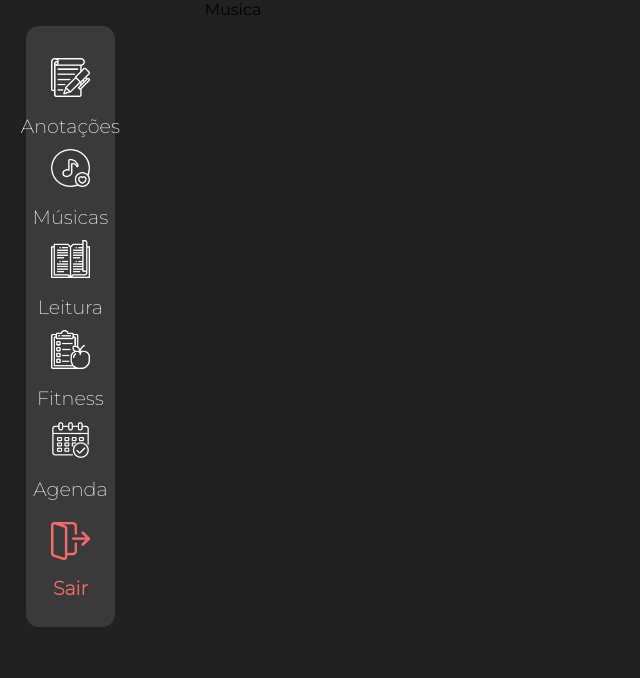
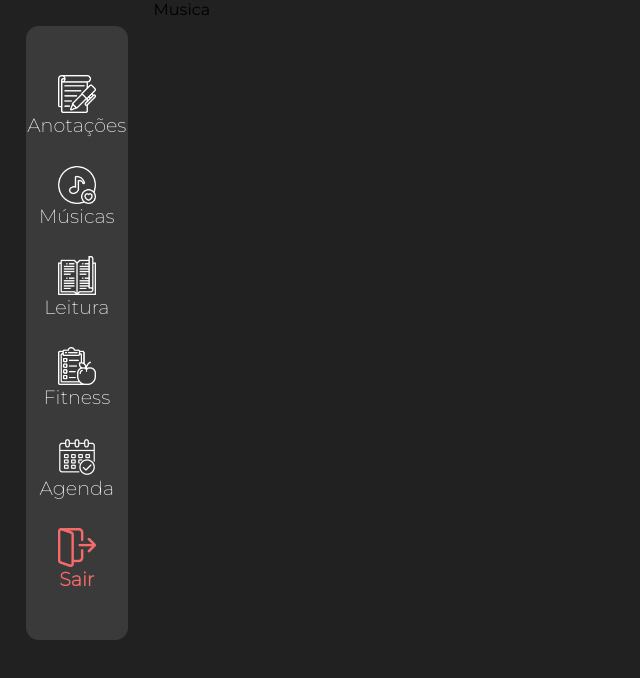
Before and after one commit to GrupoZonaLeste/Calmo, a React (Vite) app: page /musicas in a window 1280 px wide. Shown: the top 678 px of the page, without its empty margins (0-640 px from the left). Built offline with nearby package versions, Linux system fonts and the light colour scheme.

Commit message:
[FIX](frontend): ajuste na sideBar

```diff
--- a/src/components/Sidebar/SideBar.css
+++ b/src/components/Sidebar/SideBar.css
@@ -4,11 +4,10 @@
     justify-content: center;
     align-items: center;
     text-align: center;
-    padding: 1vw;
+    padding: 1.5vw;
     width: 5vw;
     height: 45vw;
     margin: 2vw;
-    margin-right: 7vw;
     background-color: #3A3A3A;
     color: #FFFFFF;
     border-radius: 1vw;
@@ -47,6 +46,7 @@
 .imgClass{
     height: 3vw;
     width: 3vw;
+    margin: 0;
 }
 
 .liClass:hover{
@@ -55,7 +55,7 @@
     cursor: pointer;
 }
 .pClass{
-    margin-top: 0.1vw;
+    margin: 0;
     font-weight: 500;
     color: #F9F9F9;
     text-decoration: none;
```
